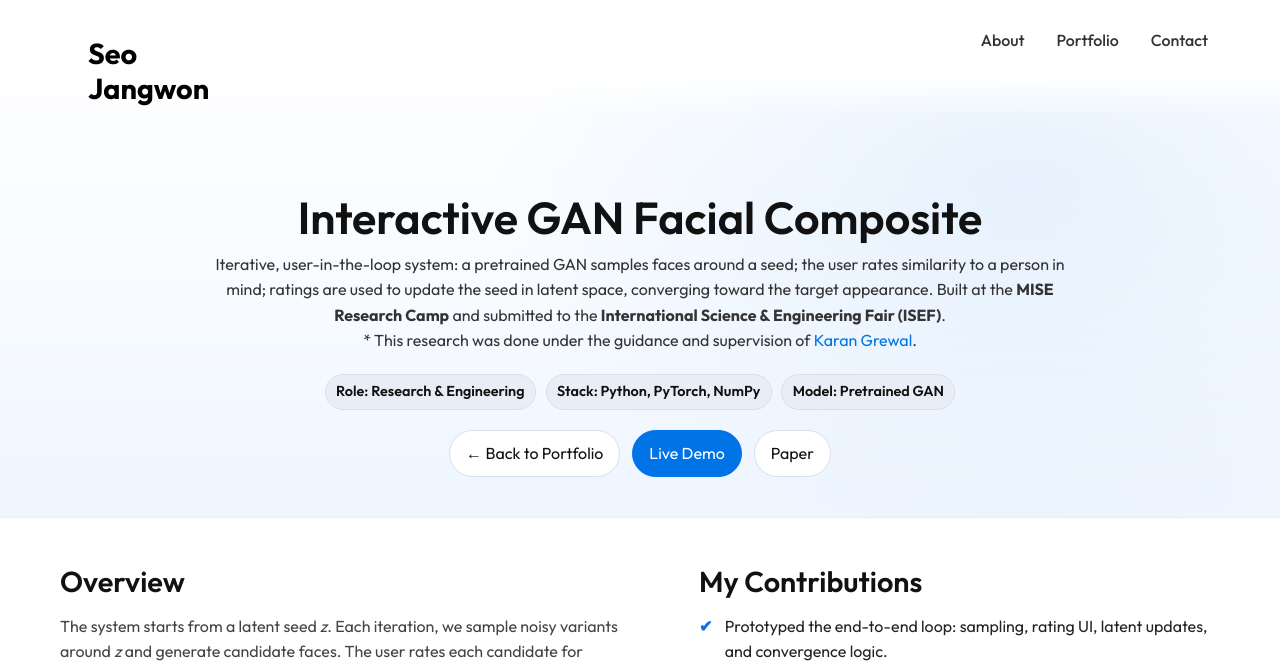
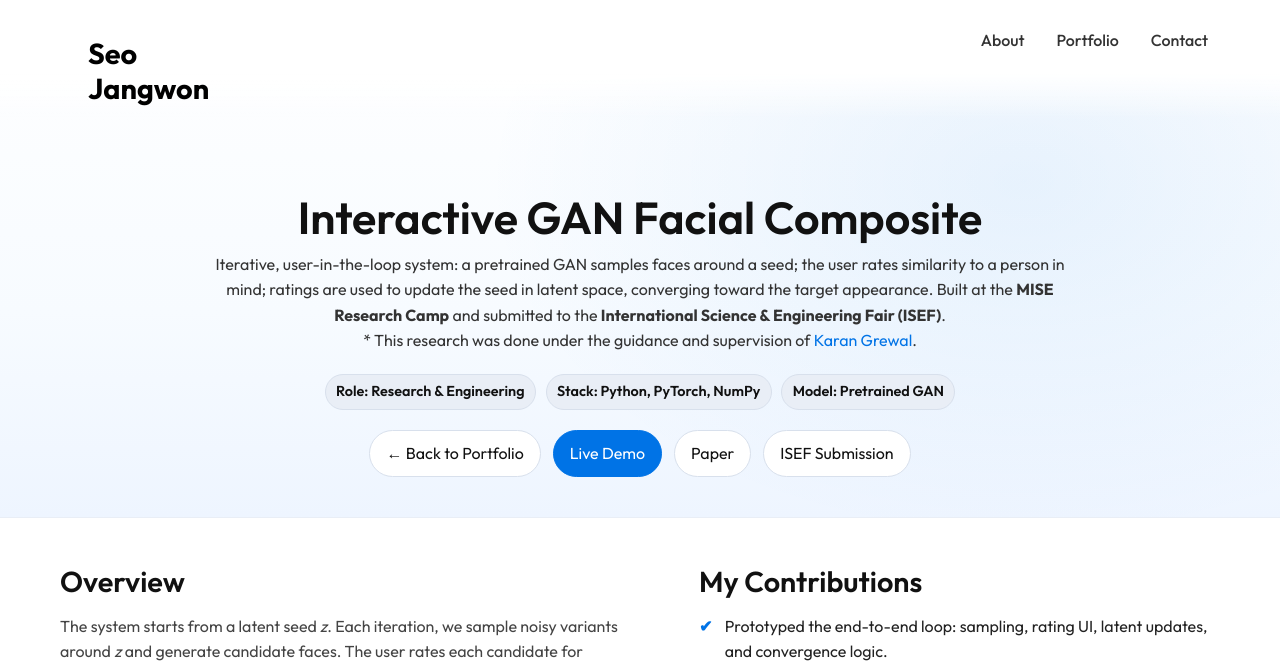
Before and after one commit to jseo07/personal, a Django app: page /gan in a window 1280 px wide. Shown: the top 667 px of the page. Run offline with Django 5.2, Linux system fonts and the light colour scheme.

Commit message:
added link to isef project page

```diff
--- a/personal/webapp/templates/webapp/projects/gan.html
+++ b/personal/webapp/templates/webapp/projects/gan.html
@@ -33,6 +33,7 @@
       <a class="btn" href="{% url 'index' %}#portfolio">← Back to Portfolio</a>
       <a class="btn primary" href="https://colab.research.google.com/drive/1pYypjc6da_08OB29bEyjSpSlekgJiZrD?usp=sharing" target="_blank" rel="noopener">Live Demo</a>
       <a class="btn" href="{% static 'webapp/files/gan_facial_composite_report.pdf' %}" download="gan_facial_composite_report.pdf">Paper</a>
+      <a class="btn" href="https://isef.net/project/robo013---police-sketch-production-with-generative-model" target="_blank" rel="noopener">ISEF Submission</a>
     </div>
   </div>
 </section>
```
